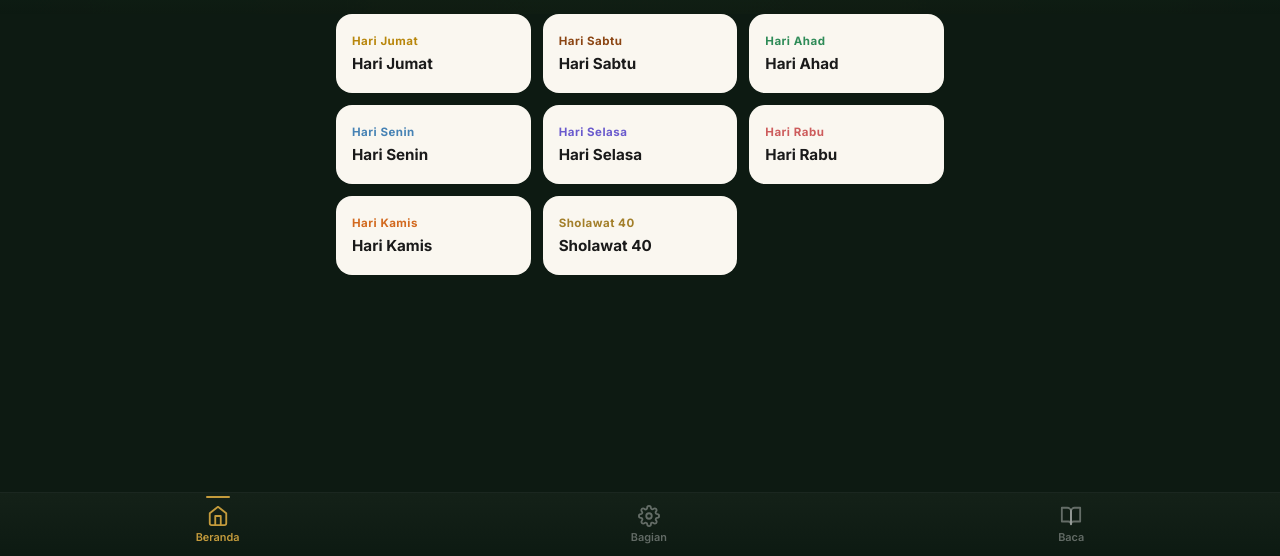
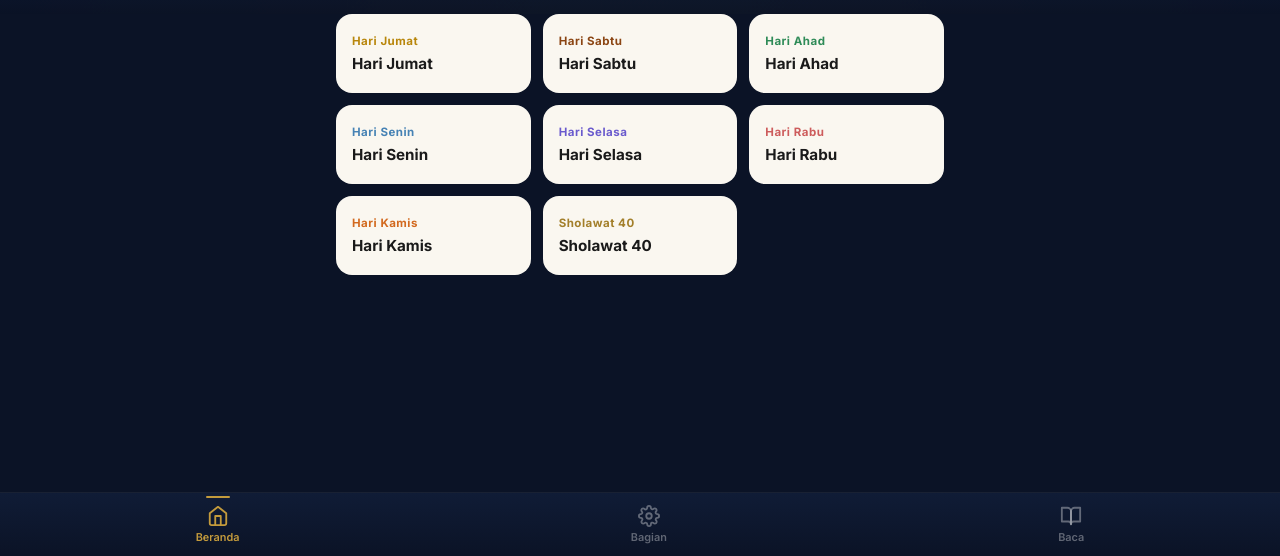
Before and after one commit to bramdwi/new-design-hizb-azam, a plain HTML site: page index.html in a window 1280 px wide. Shown: the part 244-800 px from the top of the page. Drawn offline with Linux system fonts and the light colour scheme.

Commit message:
style: update app theme to royal blue matching PDF border styling
- Redesigned CSS color scheme to royal blue palette (#0b1326, #162e5c, #1d4482)
- Generated new royal blue app icon (icon-512.png)
- Updated meta theme-color in index.html and manifest.json
- Bumped Service Worker cache to hizb-azam-v3

```diff
--- a/index.html
+++ b/index.html
@@ -4,7 +4,7 @@
     <meta charset="UTF-8">
     <meta name="viewport" content="width=device-width, initial-scale=1.0, maximum-scale=5.0, user-scalable=yes">
     <meta name="description" content="Buku Saku Amalan Harian - Mukhtashar Al-Hizbul A'zham & Sholawat 40. Baca hizb harian dan sholawat secara offline.">
-    <meta name="theme-color" content="#1a3a2a">
+    <meta name="theme-color" content="#162e5c">
     <meta name="apple-mobile-web-app-capable" content="yes">
     <meta name="apple-mobile-web-app-status-bar-style" content="black-translucent">
     <meta name="apple-mobile-web-app-title" content="Hizb A'zham">
--- a/style.css
+++ b/style.css
@@ -1,15 +1,23 @@
 /* ============================================
-   PWA Hizb Al-A'zham — Premium Dark Green Theme
+   PWA Hizb Al-A'zham — Premium Royal Blue Theme
    ============================================ */
 
 /* --- CSS Variables --- */
 :root {
-    --green-darkest: #0d1a12;
-    --green-dark: #142118;
-    --green-deep: #1a3a2a;
-    --green-mid: #2d5a3d;
-    --green-light: #3d7a52;
-    --green-subtle: #4a9463;
+    --blue-darkest: #0b1326;
+    --blue-dark: #101c36;
+    --blue-deep: #162e5c;
+    --blue-mid: #1d4482;
+    --blue-light: #2b5cac;
+    --blue-subtle: #3b72c9;
+
+    /* Mapped variables for full compatibility */
+    --green-darkest: var(--blue-darkest);
+    --green-dark: var(--blue-dark);
+    --green-deep: var(--blue-deep);
+    --green-mid: var(--blue-mid);
+    --green-light: var(--blue-light);
+    --green-subtle: var(--blue-subtle);
 
     --gold: #c49b3c;
     --gold-light: #d4af5a;
@@ -276,7 +284,7 @@ body.reader-mode #back-btn {
 }
 
 .toc-item:active {
-    background: rgba(26, 58, 42, 0.08);
+    background: rgba(22, 46, 92, 0.08);
 }
 
 .toc-badge {
@@ -289,7 +297,7 @@ body.reader-mode #back-btn {
     font-size: 0.75rem;
     font-weight: 700;
     color: var(--green-deep);
-    background: rgba(26, 58, 42, 0.08);
+    background: rgba(22, 46, 92, 0.08);
     flex-shrink: 0;
 }
 
--- a/sw.js
+++ b/sw.js
@@ -3,7 +3,7 @@
    Cache-first strategy for 100% offline reading
    ============================================ */
 
-const CACHE_NAME = 'hizb-azam-v2';
+const CACHE_NAME = 'hizb-azam-v3';
 
 const PRECACHE_URLS = [
     './',
```
Also changed, not shown: icon-512.png, manifest.json.
